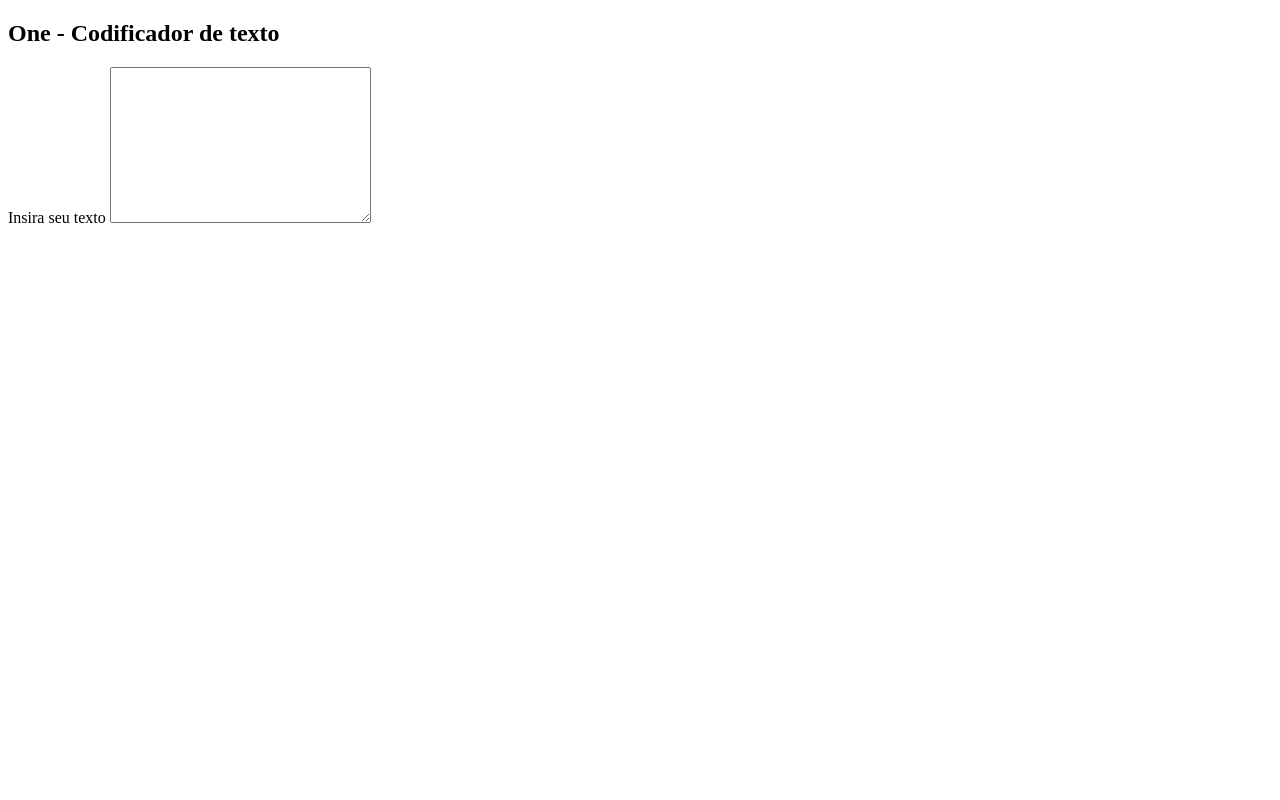
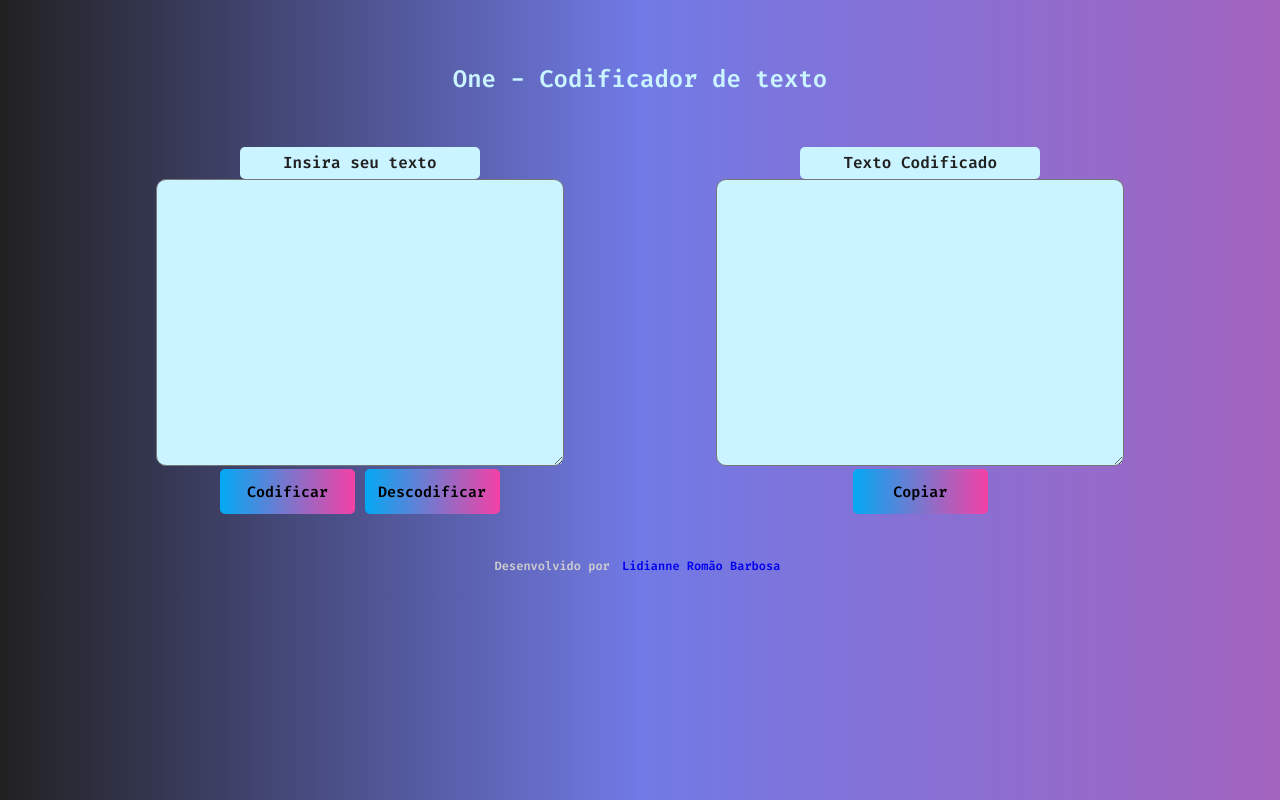
Before and after one commit to lidiannerb/Challenge-Oracle-One, a plain HTML site: page index.html in a window 1280 px wide. Drawn offline with Linux system fonts and the light colour scheme.

Commit message:
feat: add style

```diff
--- a/index.html
+++ b/index.html
@@ -5,20 +5,44 @@
   <meta http-equiv="X-UA-Compatible" content="IE=edge">
   <meta name="viewport" content="width=device-width, initial-scale=1.0">
   <title>DecodificadorOracle</title>
+  <link rel="stylesheet" href="style.css" />
+  <link rel="preconnect" href="https://fonts.googleapis.com">
+  <link rel="preconnect" href="https://fonts.gstatic.com" crossorigin>
+  <link href="https://fonts.googleapis.com/css2?family=Fira+Code:wght@600&display=swap" rel="stylesheet">
 </head>
 <body>
   <section class="head">
     <h1>One - Codificador de texto</h1>
   </section>
 
-  <main>
-    <section class="encrypt-box" id="encryptBox">
-      <label for="">Insira seu texto</label>
-      <textarea name="text" id="text" cols="30" rows="10"></textarea>
-
+  <main class="container" id="container">
+    <section class="text-box" id="textBox">
+      <label class="label">Insira seu texto</label>
+      <textarea name="portuguese-text" class="portuguese-text" id="portugueseText" cols="40" rows="15"></textarea>
+      <section class="buttons">
+        <button class="code-button" id="codeButton">Codificar</button>
+        <button class="decode-button" id="decodeButton">Descodificar</button>
+      </section>
     </section>
 
+    <section class="text-box" id="textBox">
+      <label class="label">Texto Codificado</label>
+      <textarea name="code-text" class="code-text" id="codeText" cols="40" rows="15"></textarea>
+      <section class="buttons">
+        <button class="copy-text" id="copyText">Copiar</button>
+      </section>
+    </section>
   </main>
 
+  <footer class="container-footer">
+    <p class="footer-text">
+      Desenvolvido por
+      <a class="footer-link" href="https://www.linkedin.com/in/lromao/" target="_blank"
+      rel="noopener noreferrer"
+      >
+        Lidianne Romão Barbosa
+      </a>
+    </p>
+  </footer>
 </body>
 </html>
--- /dev/null
+++ b/style.css
@@ -0,0 +1,78 @@
+body {
+  background-image: linear-gradient(to right, #212121,#717AE5, #A364BF);
+  font-family: "Fira Code", monospace;
+}
+
+h1 {
+   text-align: center;
+   margin-top: 5%;
+   color: #CAF4FF;
+   font-weight: bolder;
+}
+
+.container {
+  display: flex;
+  justify-content: center;
+  align-items: center;
+  flex-direction: row;
+  flex-wrap: wrap;
+  gap: 7%;
+}
+
+.portuguese-text, .code-text {
+  background-color: #CAF4FF;
+  border-radius: 10px;
+  color: #212121;
+  padding: 1em;
+  font-size: 15px;
+}
+
+.label {
+  background-color: #CAF4FF;
+  color: #212121;
+  text-align: center;
+  border-radius: 5px;
+  display: block;
+  width: 15em;
+  height: 2em;
+  line-height: 2em;
+}
+
+.text-box {
+  display: flex;
+  align-items: center;
+  justify-content: center;
+  flex-direction: column;
+  padding: 2em;
+}
+
+.code-button, .decode-button, .copy-text{
+  text-decoration: none;
+  border: none;
+  font-size: 15px;
+  font-weight: bolder;
+  font-family: inherit;
+  width: 9em;
+  height: 3em;
+  line-height: 3em;
+  text-align: center;
+  background: linear-gradient(90deg,#03a9f4,#f441a5,#ffeb3b,#03a9f4);
+  background-size: 300%;
+  border-radius: 5px;
+  margin-top: 3px;
+ }
+
+ .container-footer {
+  display: flex;
+  justify-content: center;
+}
+
+.footer-text {
+  font-size: 12px;
+  color: #cdcdcd;
+}
+
+.footer-link {
+  padding: 5px;
+  text-decoration: none;
+}
```
Also changed, not shown: encrypt.js (added), index.js (added).
